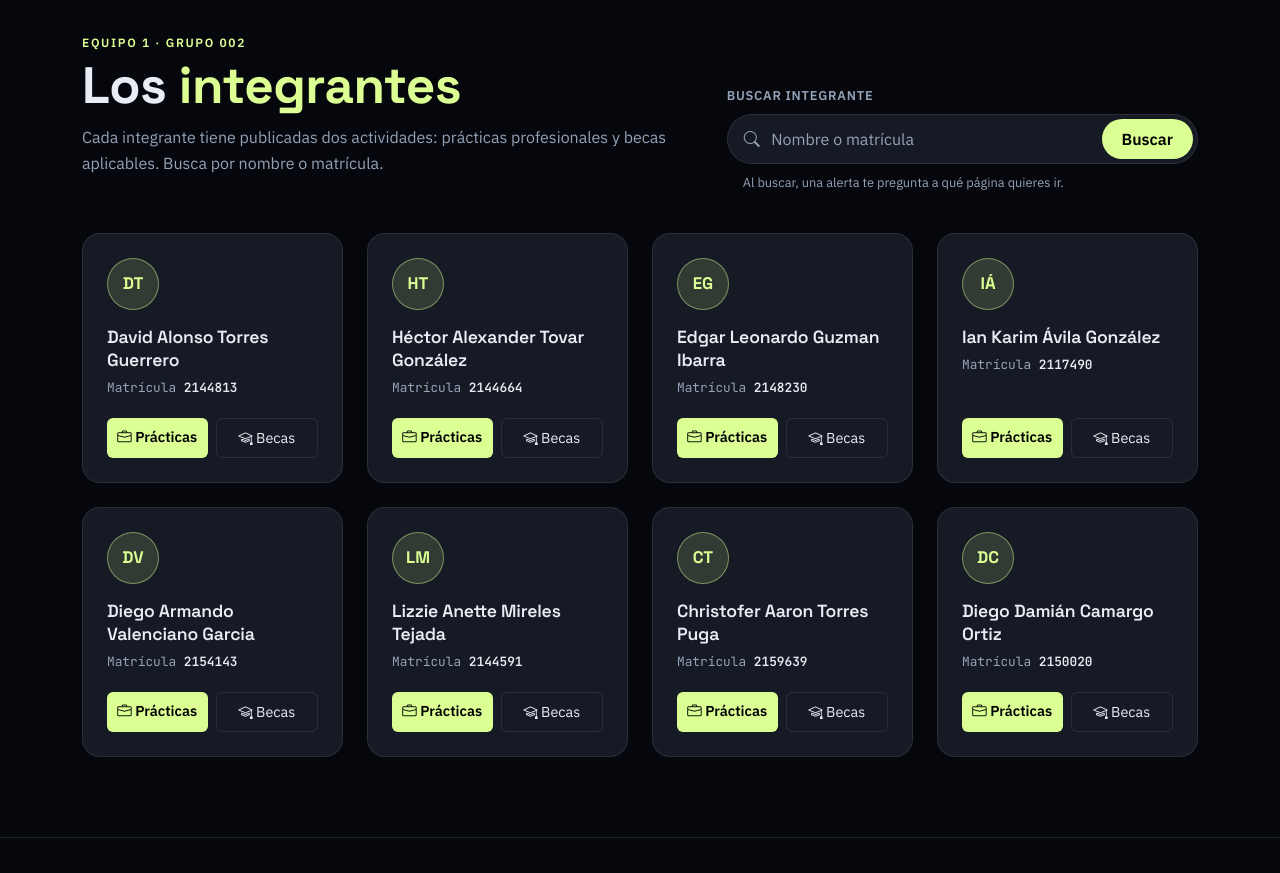
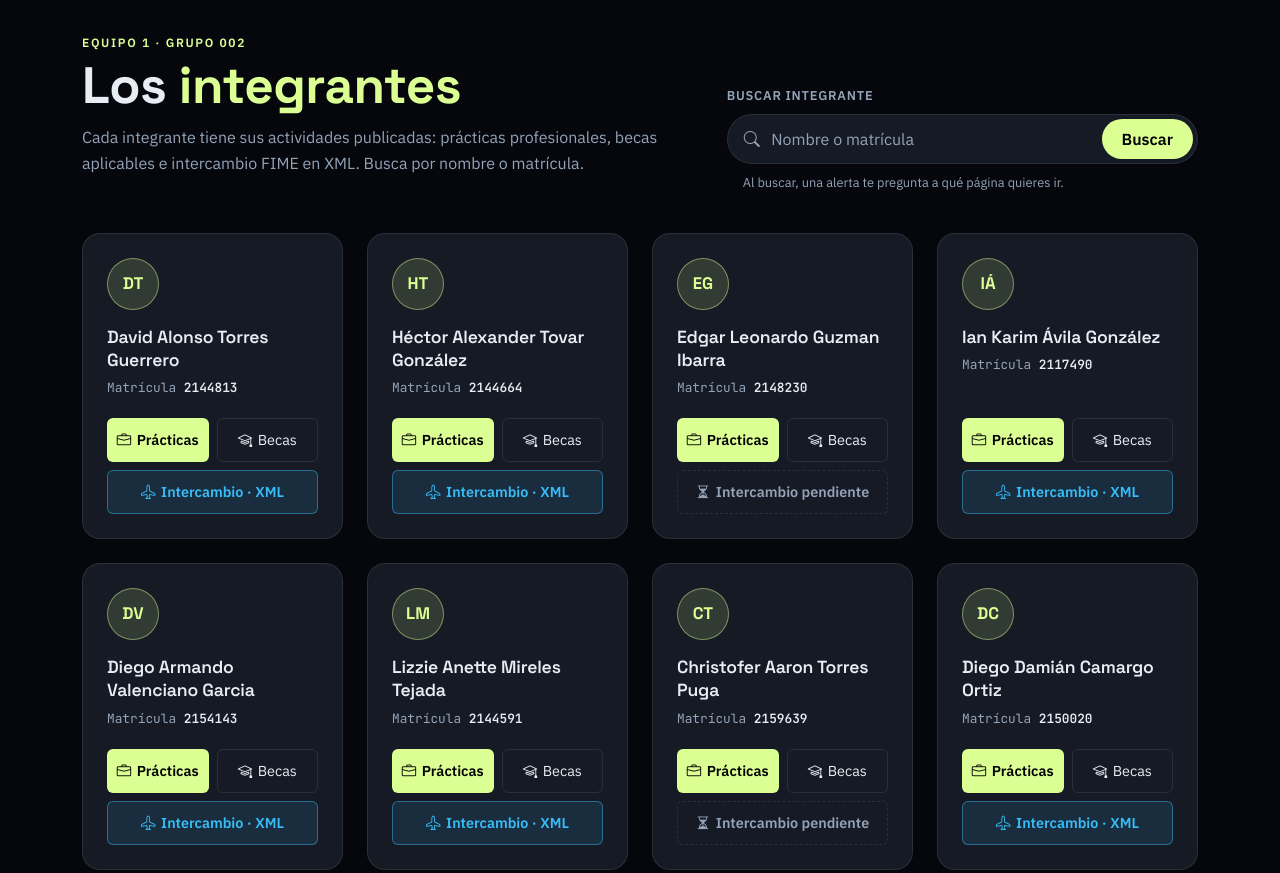
Before and after one commit to dvdatogro-123/AF03-PIA, a plain HTML site: page index.html in a window 1280 px wide. Shown: the part 900-1773 px from the top of the page. Drawn offline with nearby package versions, Linux system fonts and the light colour scheme.

Commit message:
Agrega botón de intercambio XML a cada integrante

```diff
--- a/css/styles.css
+++ b/css/styles.css
@@ -233,8 +233,12 @@ code, pre, .code { font-family: var(--font-code); }
 .team-card h3 { font-size: 1.1rem; font-weight: 600; line-height: 1.3; margin: 0 0 .35rem; }
 .team-card .mat { font-family: var(--font-code); font-size: .8rem; color: var(--muted); margin: 0 0 1.25rem; }
 .team-card .mat b { color: var(--text); font-weight: 600; }
-.team-links { display: flex; gap: .5rem; margin-top: auto; }
-.team-links .btn { flex: 1; font-size: .9rem; padding: .5rem .6rem; white-space: nowrap; }
+.team-links { display: flex; flex-wrap: wrap; gap: .5rem; margin-top: auto; }
+.team-links .btn { flex: 1 1 calc(50% - .25rem); font-size: .9rem; padding: .5rem .6rem; white-space: nowrap; min-height: 44px; display: inline-flex; align-items: center; justify-content: center; gap: .35rem; }
+.team-links .btn-inter { flex-basis: 100%; background: rgba(56, 189, 248, .12); color: var(--cyan); border: 1px solid rgba(56, 189, 248, .45); font-weight: 600; }
+.team-links .btn-inter:hover { background: var(--cyan); color: #00131f; border-color: var(--cyan); }
+.team-links .btn-inter.is-pendiente { background: transparent; color: var(--muted); border-style: dashed; border-color: var(--line); cursor: help; }
+.team-links .btn-inter.is-pendiente:hover { background: rgba(255, 255, 255, .04); color: var(--text); }
 @media (prefers-reduced-motion: reduce) { .team-card, .team-card:hover { transition: none; transform: none; } }
 
 /* ---------- Encabezado de sección + buscador ---------- */
--- a/index.html
+++ b/index.html
@@ -103,7 +103,7 @@
       <div>
         <span class="eyebrow">Equipo 1 · Grupo 002</span>
         <h2 class="part-title" id="h-integrantes">Los <em>integrantes</em></h2>
-        <p class="part-sub">Cada integrante tiene publicadas dos actividades: prácticas profesionales y becas aplicables. Busca por nombre o matrícula.</p>
+        <p class="part-sub">Cada integrante tiene sus actividades publicadas: prácticas profesionales, becas aplicables e intercambio FIME en XML. Busca por nombre o matrícula.</p>
       </div>
 
       <form class="buscador" id="buscador" role="search" aria-label="Buscar integrante">
--- a/js/app.js
+++ b/js/app.js
@@ -29,6 +29,9 @@ const AF5_URL = "https://dvdatogro-123.github.io/AF5-Exposiciones/";
         <div class="team-links">
           <a class="btn btn-lime js-salir" data-nombre="${esc(m.nombre)}" data-tipo="Prácticas profesionales" href="${esc(m.practicas)}" target="_blank" rel="noopener" aria-label="Prácticas profesionales de ${esc(m.nombre)} (abre en otra pestaña)"><i class="bi bi-briefcase" aria-hidden="true"></i> Prácticas</a>
           <a class="btn btn-ghost js-salir" data-nombre="${esc(m.nombre)}" data-tipo="Becas aplicables" href="${esc(m.becas)}" target="_blank" rel="noopener" aria-label="Becas aplicables de ${esc(m.nombre)} (abre en otra pestaña)"><i class="bi bi-mortarboard" aria-hidden="true"></i> Becas</a>
+          ${m.intercambio
+            ? `<a class="btn btn-inter js-salir" data-nombre="${esc(m.nombre)}" data-tipo="Intercambio FIME (XML)" href="${esc(m.intercambio)}" target="_blank" rel="noopener" aria-label="Intercambio FIME en XML de ${esc(m.nombre)} (abre en otra pestaña)"><i class="bi bi-airplane" aria-hidden="true"></i> Intercambio · XML</a>`
+            : `<button type="button" class="btn btn-inter is-pendiente js-pendiente" data-nombre="${esc(m.nombre)}" aria-label="Intercambio de ${esc(m.nombre)}: pendiente"><i class="bi bi-hourglass-split" aria-hidden="true"></i> Intercambio pendiente</button>`}
         </div>
       </article>
     </div>`).join("");
@@ -75,6 +78,8 @@ const AF5_URL = "https://dvdatogro-123.github.io/AF5-Exposiciones/";
       abrir(m.practicas);
     } else if (confirm(`¿Entonces quieres abrir su página de BECAS APLICABLES?\n\n${m.becas}`)) {
       abrir(m.becas);
+    } else if (m.intercambio && confirm(`¿Quieres abrir su INTERCAMBIO FIME (XML)?\n\n${m.intercambio}`)) {
+      abrir(m.intercambio);
     } else {
       input.value = ""; filtrar();
       const card = $("#int-" + i);
@@ -85,6 +90,8 @@ const AF5_URL = "https://dvdatogro-123.github.io/AF5-Exposiciones/";
 
   // 2) Botones de las tarjetas: alerta antes de salir del sitio
   document.addEventListener("click", (ev) => {
+    const pend = ev.target.closest(".js-pendiente");
+    if (pend) { alert(`${pend.dataset.nombre} todavía no ha publicado su actividad de intercambio FIME (XML).`); return; }
     const a = ev.target.closest("a.js-salir");
     if (a && !confirm(`Vas a abrir la página de ${a.dataset.tipo} de ${a.dataset.nombre} en otra pestaña.\n\n¿Continuar?`)) ev.preventDefault();
   });
--- a/js/data.js
+++ b/js/data.js
@@ -1,27 +1,37 @@
-/* ---------- INTEGRANTES DEL EQUIPO ---------- */
+/* ---------- INTEGRANTES DEL EQUIPO ----------
+   intercambio: link de la AF02 (intercambio FIME en XML).
+   Si está vacío "", la tarjeta muestra "Intercambio pendiente". */
 const TEAM = [
   { nombre: "David Alonso Torres Guerrero", matricula: "2144813",
     practicas: "https://dvdatogro-123.github.io/AF6-PracticasProfesionales/",
-    becas: "https://dvdatogro-123.github.io/AF7_BecasAplicables/" },
+    becas: "https://dvdatogro-123.github.io/AF7_BecasAplicables/",
+    intercambio: "https://dvdatogro-123.github.io/AF02-ORD/" },
   { nombre: "Héctor Alexander Tovar González", matricula: "2144664",
     practicas: "https://alexander-tovar.github.io/fundamentales/practicas/",
-    becas: "https://alexander-tovar.github.io/fundamentales/becas/" },
+    becas: "https://alexander-tovar.github.io/fundamentales/becas/",
+    intercambio: "https://alexander-tovar.github.io/fundamentales/intercambio/" },
   { nombre: "Edgar Leonardo Guzman Ibarra", matricula: "2148230",
     practicas: "https://leoguz12.github.io/PrograWeb-PracticasProfesionales/",
-    becas: "https://leoguz12.github.io/BecasPrograWeb/" },
+    becas: "https://leoguz12.github.io/BecasPrograWeb/",
+    intercambio: "" },
   { nombre: "Ian Karim Ávila González", matricula: "2117490",
     practicas: "https://jhonrick0923.github.io/actividad-fundamental-6/",
-    becas: "https://jhonrick0923.github.io/actividad-fundamental-7/" },
+    becas: "https://jhonrick0923.github.io/actividad-fundamental-7/",
+    intercambio: "https://jhonrick0923.github.io/actividad-fundamental-2/AF2.xml" },
   { nombre: "Diego Armando Valenciano Garcia", matricula: "2154143",
     practicas: "https://adiego0708-jpg.github.io/Acticidad-Fundamental-6/",
-    becas: "https://adiego0708-jpg.github.io/Actividad-Fundamental-7/" },
+    becas: "https://adiego0708-jpg.github.io/Actividad-Fundamental-7/",
+    intercambio: "https://adiego0708-jpg.github.io/xml_intercambios_fime/" },
   { nombre: "Lizzie Anette Mireles Tejada", matricula: "2144591",
     practicas: "https://lizz-mireles.github.io/2144591_AF6_PWEB/",
-    becas: "https://lizz-mireles.github.io/2144591_AF7_PWEB/" },
+    becas: "https://lizz-mireles.github.io/2144591_AF7_PWEB/",
+    intercambio: "https://lizz-mireles.github.io/2144591_AF2_PWEB/intercambio_fime.xml" },
   { nombre: "Christofer Aaron Torres Puga", matricula: "2159639",
     practicas: "https://chrispuga07.github.io/PrograWeb-PracticasProfesionales/",
-    becas: "https://chrispuga07.github.io/PrograWeb-Becas/" },
+    becas: "https://chrispuga07.github.io/PrograWeb-Becas/",
+    intercambio: "" },
   { nombre: "Diego Damián Camargo Ortiz", matricula: "2150020",
     practicas: "https://camargoortizdd-arch.github.io/programacion-web/af06/",
-    becas: "https://camargoortizdd-arch.github.io/programacion-web/af07/" }
+    becas: "https://camargoortizdd-arch.github.io/programacion-web/af07/",
+    intercambio: "https://camargoortizdd-arch.github.io/programacion-web/intercambio_fime_2150020.xml" }
 ];
```
